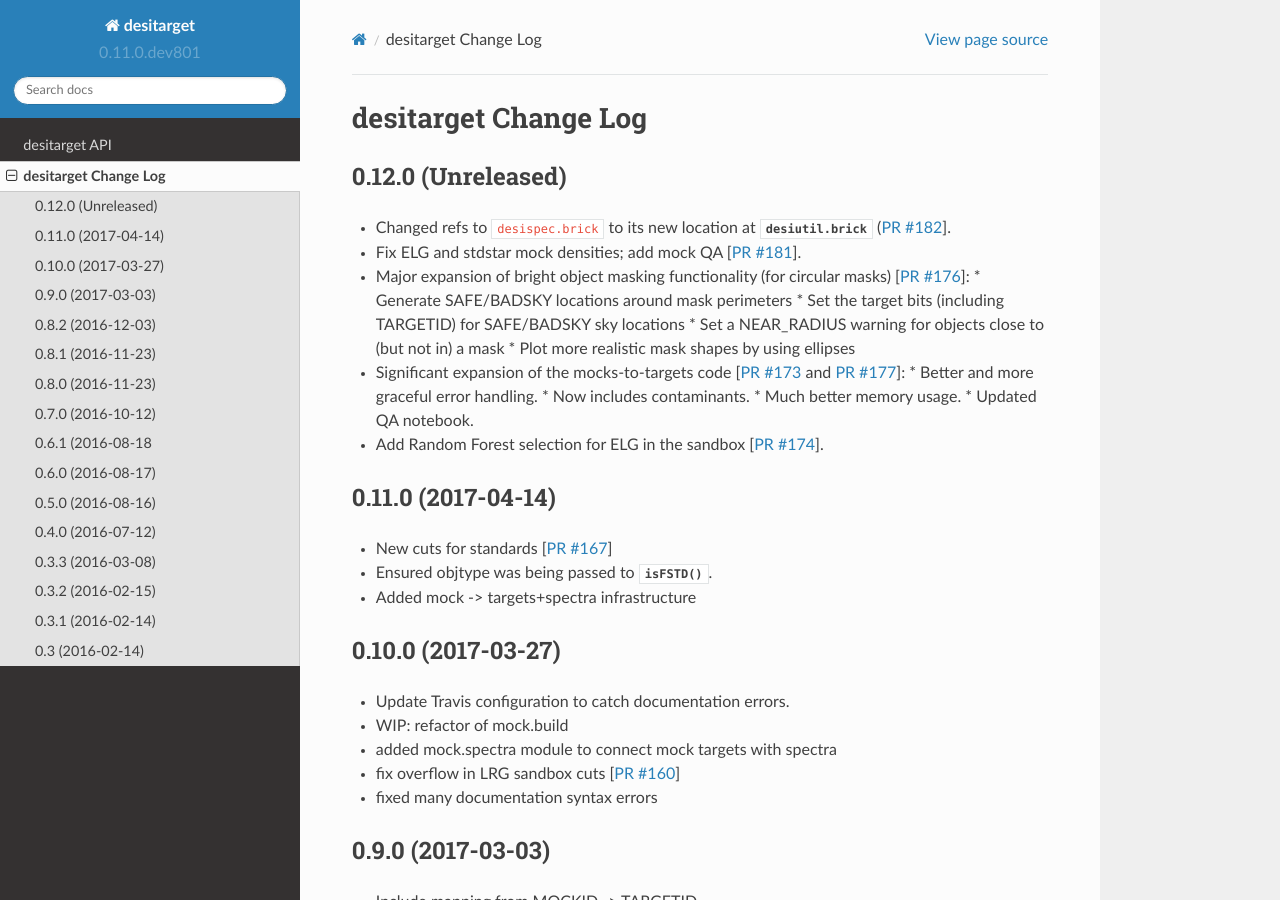
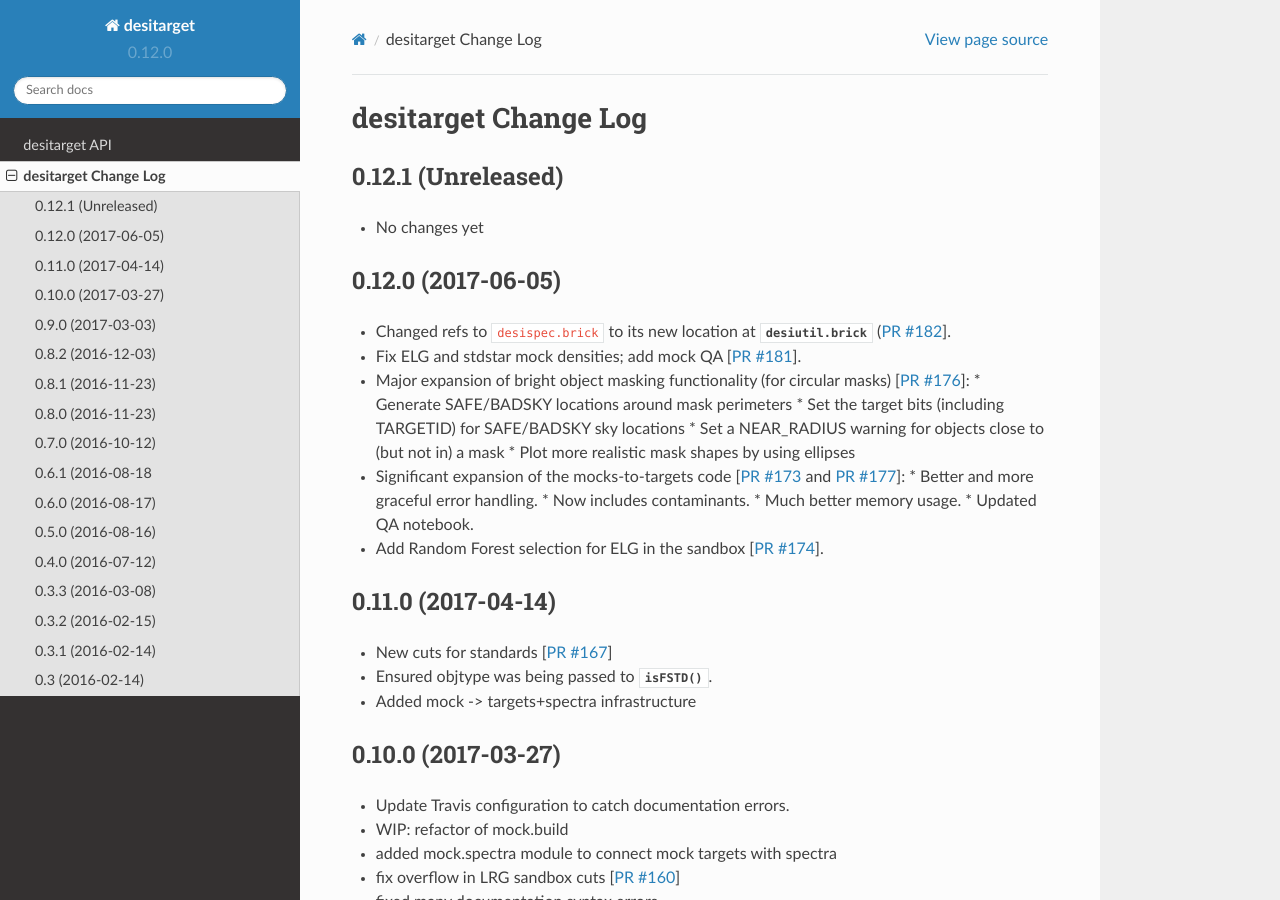
Before and after one commit to desihub/desitarget, a Sphinx documentation site: the page built from doc/changes.rst, in a window 1280 px wide and 900 px high. Built offline with Sphinx 7.4.7 and the Read the Docs theme 2.0.0, drawn with Linux system fonts in a browser that asks for light colours.

Commit message:
update changes.rst and version for desitarget/0.12.0

```diff
--- a/doc/changes.rst
+++ b/doc/changes.rst
@@ -2,7 +2,12 @@
 desitarget Change Log
 =====================
 
-0.12.0 (Unreleased)
+0.12.1 (Unreleased)
+-------------------
+
+* No changes yet
+
+0.12.0 (2017-06-05)
 -------------------
 
 * Changed refs to ``desispec.brick`` to its new location at :mod:`desiutil.brick` (`PR #182`_].
--- a/py/desitarget/_version.py
+++ b/py/desitarget/_version.py
@@ -1 +1 @@
-__version__ = '0.11.0.dev801'
+__version__ = '0.12.0'
```
